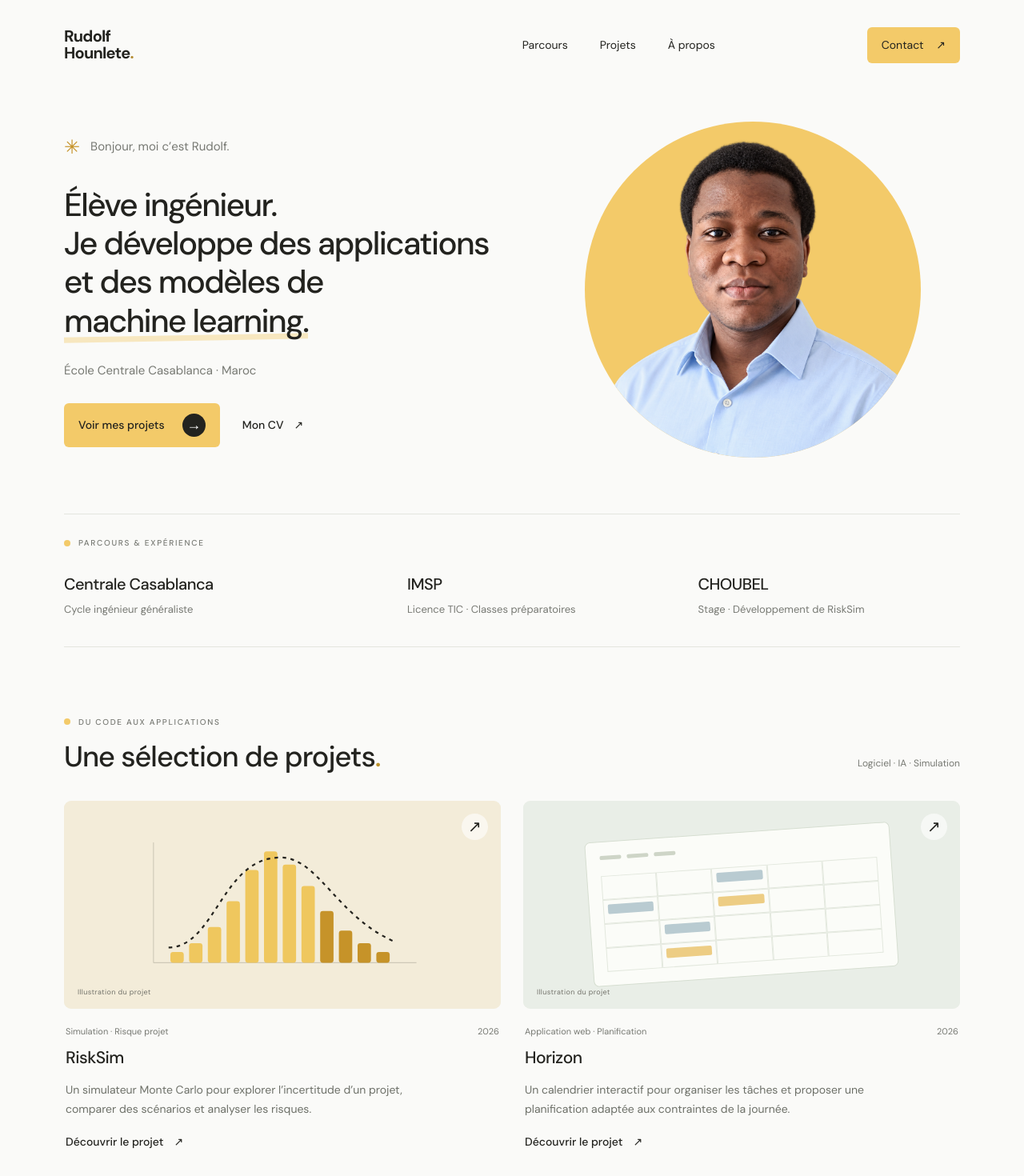
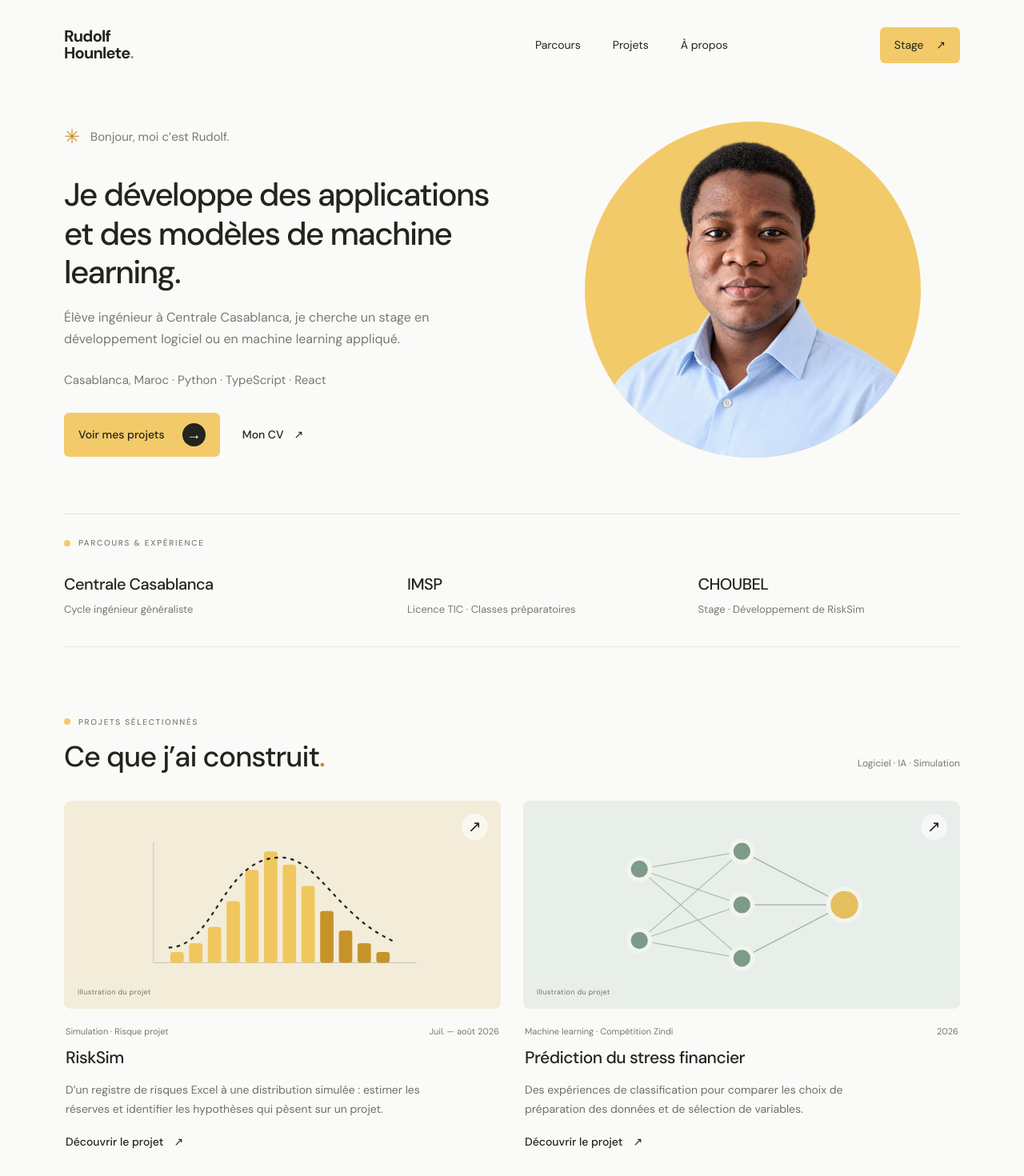
Before and after one commit to Rudolf-Staline/Portfolio, a React (Vite) app: page / in a window 1280 px wide. Shown: the top 1470 px of the page at 80% size. Built offline with nearby package versions, Linux system fonts and the light colour scheme.

Commit message:
Focus portfolio content on software and applied ML internships

```diff
--- a/src/App.tsx
+++ b/src/App.tsx
@@ -72,7 +72,7 @@ function App() {
           <a href="#parcours" onClick={() => setMenuOpen(false)}>Parcours</a>
           <a href="#projets" onClick={() => setMenuOpen(false)}>Projets</a>
           <a href="#apropos" onClick={() => setMenuOpen(false)}>À propos</a>
-          <a href="#contact" className="nav-contact" onClick={() => setMenuOpen(false)}>Contact <Arrow diagonal /></a>
+          <a href="#contact" className="nav-contact" onClick={() => setMenuOpen(false)}>Stage <Arrow diagonal /></a>
         </nav>
       </header>
 
@@ -80,8 +80,9 @@ function App() {
         <section className="hero" id="accueil">
           <div className="hero-copy">
             <p className="hello"><span className="hello-mark" aria-hidden="true">✳</span> Bonjour, moi c’est Rudolf.</p>
-            <h1>Élève ingénieur.<br />Je développe des applications et des modèles de <span className="underlined">machine learning.</span></h1>
-            <p className="hero-location">École Centrale Casablanca · Maroc</p>
+            <h1>{profile.heroTitle}<br /><span>{profile.heroFocus}</span></h1>
+            <p className="hero-description">{profile.heroDescription}</p>
+            <p className="hero-location">Casablanca, Maroc · Python · TypeScript · React</p>
             <div className="hero-actions"><a className="button button-yellow" href="#projets">Voir mes projets <span className="round-arrow"><Arrow /></span></a><a className="text-link" href={contact.cv ?? '/CV_Rudolf_HOUNLETE.pdf'} download>Mon CV <Arrow diagonal /></a></div>
           </div>
           <div className="hero-art has-portrait">
@@ -95,7 +96,7 @@ function App() {
         </section>
 
         <section className="section projects-section" id="projets">
-          <div className="section-heading"><div><p className="eyebrow"><span /> Du code aux applications</p><h2>Une sélection de projets<span>.</span></h2></div><span className="section-note">Logiciel · IA · Simulation</span></div>
+          <div className="section-heading"><div><p className="eyebrow"><span /> Projets sélectionnés</p><h2>Ce que j’ai construit<span>.</span></h2></div><span className="section-note">Logiciel · IA · Simulation</span></div>
           <div className="project-grid">{visibleProjects.map(project => (
             <article className="project-card" key={project.index}>
               <button type="button" className="project-preview" onClick={() => setSelected(project)} aria-label={`Découvrir ${project.title}`}><ProjectVisual project={project} /><span className="preview-arrow"><Arrow diagonal /></span></button>
@@ -105,13 +106,13 @@ function App() {
         </section>
 
         <section className="section about-section" id="apropos">
-          <div><p className="eyebrow"><span /> À propos</p><h2>Le code comme<br />terrain d’exploration<span>.</span></h2><p className="about-text">{profile.pitch} Du développement web à la simulation, j’aime relier les modèles à une application concrète, puis tester ce qui fonctionne.</p><a className="text-link" href={contact.github} target="_blank" rel="noreferrer">Explorer mon GitHub <Arrow diagonal /></a></div>
+          <div><p className="eyebrow"><span /> À propos</p><h2>Du développement<br />aux modèles<span>.</span></h2>{profile.about.map(paragraph => <p className="about-text" key={paragraph}>{paragraph}</p>)}<a className="text-link" href={contact.github} target="_blank" rel="noreferrer">Explorer mon GitHub <Arrow diagonal /></a></div>
           <div className="skill-list">{skills.map(group => <div key={group.label}><h3>{group.label}</h3><p>{group.items.join(' · ')}</p></div>)}</div>
         </section>
 
-        <section className="section journey-section" id="parcours"><div className="section-heading"><div><p className="eyebrow"><span /> Formation</p><h2>D’où je viens<span>.</span></h2></div></div><div className="education-list">{education.map(item => <article key={item.school + item.detail}><span className="education-period">{item.period}</span><div><h3>{item.school}</h3><p>{item.detail}</p></div><span className="education-place">{item.location}</span></article>)}</div></section>
+        <section className="section journey-section" id="parcours"><div className="section-heading"><div><p className="eyebrow"><span /> Formation</p><h2>Mon parcours<span>.</span></h2></div></div><div className="education-list">{education.map(item => <article key={item.school + item.detail}><span className="education-period">{item.period}</span><div><h3>{item.school}</h3><p>{item.detail}</p></div><span className="education-place">{item.location}</span></article>)}</div></section>
 
-        <section className="contact-section" id="contact"><div><p className="eyebrow"><span /> Contact</p><h2>Un projet, une idée ?<br />Parlons-en<span>.</span></h2><p>Pour un stage, une collaboration ou une question sur mon travail.</p></div><a className="button button-dark" href={`mailto:${contact.email}`}>M’écrire <span className="round-arrow"><Arrow diagonal /></span></a><a className="contact-email" href={`mailto:${contact.email}`}>{contact.email}</a></section>
+        <section className="contact-section" id="contact"><div><p className="eyebrow"><span /> Contact</p><h2>Un stage dans votre équipe<span> ?</span></h2><p>Je recherche un stage technique en développement logiciel ou en machine learning appliqué. Mon CV et mes projets donnent un aperçu de mon travail.</p></div><a className="button button-dark" href={`mailto:${contact.email}?subject=Proposition%20de%20stage`}>Proposer un stage <span className="round-arrow"><Arrow diagonal /></span></a><a className="contact-email" href={`mailto:${contact.email}`}>{contact.email}</a></section>
       </main>
       <footer className="wrap"><p>Rudolf Hounlete · {new Date().getFullYear()}</p><div><a href={contact.github} target="_blank" rel="noreferrer">GitHub <Arrow diagonal /></a><a href={contact.cv ?? '/CV_Rudolf_HOUNLETE.pdf'} download>CV <Arrow diagonal /></a><a href="#accueil">En haut <span aria-hidden="true">↑</span></a></div></footer>
 
--- a/src/data/profile.ts
+++ b/src/data/profile.ts
@@ -2,12 +2,15 @@ export const profile = {
   name: 'Rudolf Hounlete',
   title: 'Élève ingénieur — École Centrale Casablanca · Promotion 2028',
   subtitle: 'Data engineering · IA appliquée · sciences appliquées',
+  heroTitle: 'Je développe des applications',
+  heroFocus: 'et des modèles de machine learning.',
+  heroDescription: 'Élève ingénieur à Centrale Casablanca, je cherche un stage en développement logiciel ou en machine learning appliqué.',
   /** Short, factual positioning line used in the hero. */
   pitch:
-    "Je travaille sur des projets où le code aide à comprendre ou à décider.",
+    "Je construis des applications web et des modèles de machine learning, avec Python et TypeScript.",
   about: [
-    "Je travaille sur des projets où le code aide à comprendre ou à décider. Mon réflexe : partir d'un sujet mal cadré, le découper proprement, livrer une première version testable.",
-    "Je cherche une première immersion professionnelle pour voir comment ces réflexes se traduisent dans une équipe technique.",
+    "Je suis élève ingénieur généraliste à l’École Centrale Casablanca, après une licence en TIC et des classes préparatoires à l’IMSP, au Bénin. Mes projets relient le développement logiciel aux modèles : classification, simulation probabiliste et planification sous contraintes.",
+    "Chez CHOUBEL, mon stage a porté sur RiskSim, un simulateur Monte Carlo doté d’une interface React. J’ai travaillé sur le moteur Python et le parcours d’utilisation, jusqu’à la distribution Windows. Je cherche maintenant un stage technique pour contribuer à un produit au sein d’une équipe et approfondir mes compétences en logiciel ou en machine learning.",
   ],
   interests: [
     'Finance quantitative',
--- a/src/data/projects.ts
+++ b/src/data/projects.ts
@@ -7,16 +7,34 @@ export const projects: Project[] = [
     category: 'Simulation · Risque projet',
     visual: 'simulation',
     context: 'Stage · CHOUBEL',
-    period: '2026',
-    tagline: 'Un simulateur Monte Carlo pour explorer l’incertitude d’un projet, comparer des scénarios et analyser les risques.',
+    period: 'Juil. — août 2026',
+    tagline: 'D’un registre de risques Excel à une distribution simulée : estimer les réserves et identifier les hypothèses qui pèsent sur un projet.',
     highlights: [
-      'Moteur Python : distributions, corrélations et validation des hypothèses',
-      'Analyse des résultats : percentiles, sensibilité et convergence',
-      'Interface React pour importer un registre de risques, simuler et comparer des scénarios',
+      'Moteur Monte Carlo Python avec distributions paramétrables, corrélations et rejet des matrices invalides',
+      'Analyse des percentiles P50/P80/P90, de la sensibilité et de la convergence sur des cas synthétiques',
+      'Passage de Streamlit à React : import Excel, édition des hypothèses et comparaison de scénarios',
+      'Distribution Windows avec lancement local et documentation de prise en main',
     ],
     stack: ['Python', 'NumPy', 'React', 'TypeScript', 'Monte Carlo'],
     links: { code: null, demo: null },
     status: 'Projet de stage',
+    featured: true,
+  },
+  {
+    index: 'financial-stress',
+    title: 'Prédiction du stress financier',
+    category: 'Machine learning · Compétition Zindi',
+    visual: 'model',
+    context: 'Financial Stress Prediction Challenge',
+    period: '2026',
+    tagline: 'Des expériences de classification pour comparer les choix de préparation des données et de sélection de variables.',
+    highlights: [
+      'Baseline LightGBM puis comparaison de plusieurs préparations des données',
+      'Sélection de variables et optimisation multiobjectif avec Optuna',
+      'Résultats de validation croisée, importances des variables et paramètres conservés par expérience',
+    ],
+    stack: ['Python', 'LightGBM', 'Optuna', 'Classification'],
+    links: { code: 'https://github.com/Rudolf-Staline/financial-stress-prediction', demo: null },
     featured: true,
   },
   {
@@ -26,7 +44,7 @@ export const projects: Project[] = [
     visual: 'calendar',
     context: 'Projet personnel',
     period: '2026',
-    tagline: 'Un calendrier interactif pour organiser les tâches et proposer une planification adaptée aux contraintes de la journée.',
+    tagline: 'Un calendrier qui propose où placer les tâches en tenant compte des échéances, des créneaux disponibles et des engagements fixes.',
     highlights: [
       'Calendrier avec déplacement, redimensionnement et annulation des modifications',
       'Moteur de planification : échéances, tâches fixes ou flexibles et détection des conflits',
@@ -43,10 +61,10 @@ export const projects: Project[] = [
     context: 'Coding Week · Centrale Casablanca',
     period: '2026',
     tagline:
-      "Un pipeline complet d’aide au diagnostic d’appendicite pédiatrique, conçu pour rester compréhensible jusque dans la décision du modèle.",
+      "Un projet de classification de l’appendicite pédiatrique, avec comparaison des modèles et explication des prédictions par SHAP.",
     highlights: [
       'Nettoyage des données et comparaison rigoureuse de modèles de classification',
-      'Analyse SHAP pour identifier les variables réellement discriminantes',
+      'Analyse SHAP des contributions des variables aux prédictions',
       'Interface Flask et tests automatisés sur les étapes critiques du pipeline',
     ],
     stack: ['Python', 'scikit-learn', 'SHAP', 'Flask', 'Pytest'],
@@ -82,11 +100,11 @@ export const projects: Project[] = [
     context: 'Projet personnel',
     period: '2026',
     tagline:
-      'Une base Python modulaire pour tester des hypothèses de marché sans réécrire l’architecture à chaque nouvelle stratégie.',
+      'Un outil Python d’analyse Forex qui sépare les données, les signaux et le backtesting des stratégies.',
     highlights: [
       'Séparation nette des responsabilités : données, broker, watchlist et signaux',
       'Moteur de backtesting pour comparer les stratégies sur une base commune',
-      'Architecture extensible : une nouvelle logique s’ajoute sans casser le noyau',
+      'Modules distincts pour les stratégies et le moteur d’analyse',
     ],
     stack: ['Python', 'Pandas', 'Backtesting', 'Architecture logicielle'],
     links: {
@@ -102,10 +120,10 @@ export const projects: Project[] = [
     context: 'Projet personnel',
     period: '2026',
     tagline:
-      'Une application d’introspection local-first où la confidentialité n’est pas un texte juridique, mais un comportement visible du produit.',
+      'Un journal Android avec stockage local, sauvegardes et chiffrement, développé en Kotlin et Jetpack Compose.',
     highlights: [
       'Application native Kotlin et Jetpack Compose avec stockage local prioritaire',
-      'Synchronisation, sauvegarde et chiffrement conçus sans retour silencieux au clair',
+      'Gestion de la synchronisation, des sauvegardes et du chiffrement AES-GCM',
       'Refonte de l’onboarding, du centre de confidentialité et des erreurs utilisateur',
     ],
     stack: ['Kotlin', 'Jetpack Compose', 'Room', 'Firebase', 'AES-GCM'],
--- a/src/index.css
+++ b/src/index.css
@@ -33,6 +33,7 @@ button { border: 0; }
 h1 { max-width: 550px; font-size: clamp(30px, 3.15vw, 43px); line-height: 1.2; letter-spacing: -1.65px; font-weight: 500; }
 .underlined { position: relative; white-space: nowrap; isolation: isolate; }
 .underlined::after { content: ''; position: absolute; left: 0; bottom: 1px; width: 100%; height: 7px; background: #f3ca6966; z-index: -1; transform: rotate(-1deg); }
+.hero-description { max-width: 480px; margin-top: 20px; font-size: 16px; line-height: 1.65; color: var(--muted); }
 .hero-location { margin-top: 27px; color: var(--muted); font-size: 15px; }
 .hero-actions { display: flex; align-items: center; flex-wrap: wrap; gap: 28px; margin-top: 29px; }
 .button { display: inline-flex; align-items: center; justify-content: center; gap: 22px; padding: 13px 18px; border-radius: 6px; font-size: 14px; font-weight: 500; transition: transform .2s, background .2s; }
```
Also changed, not shown: index.html (+5 -5 lines).
